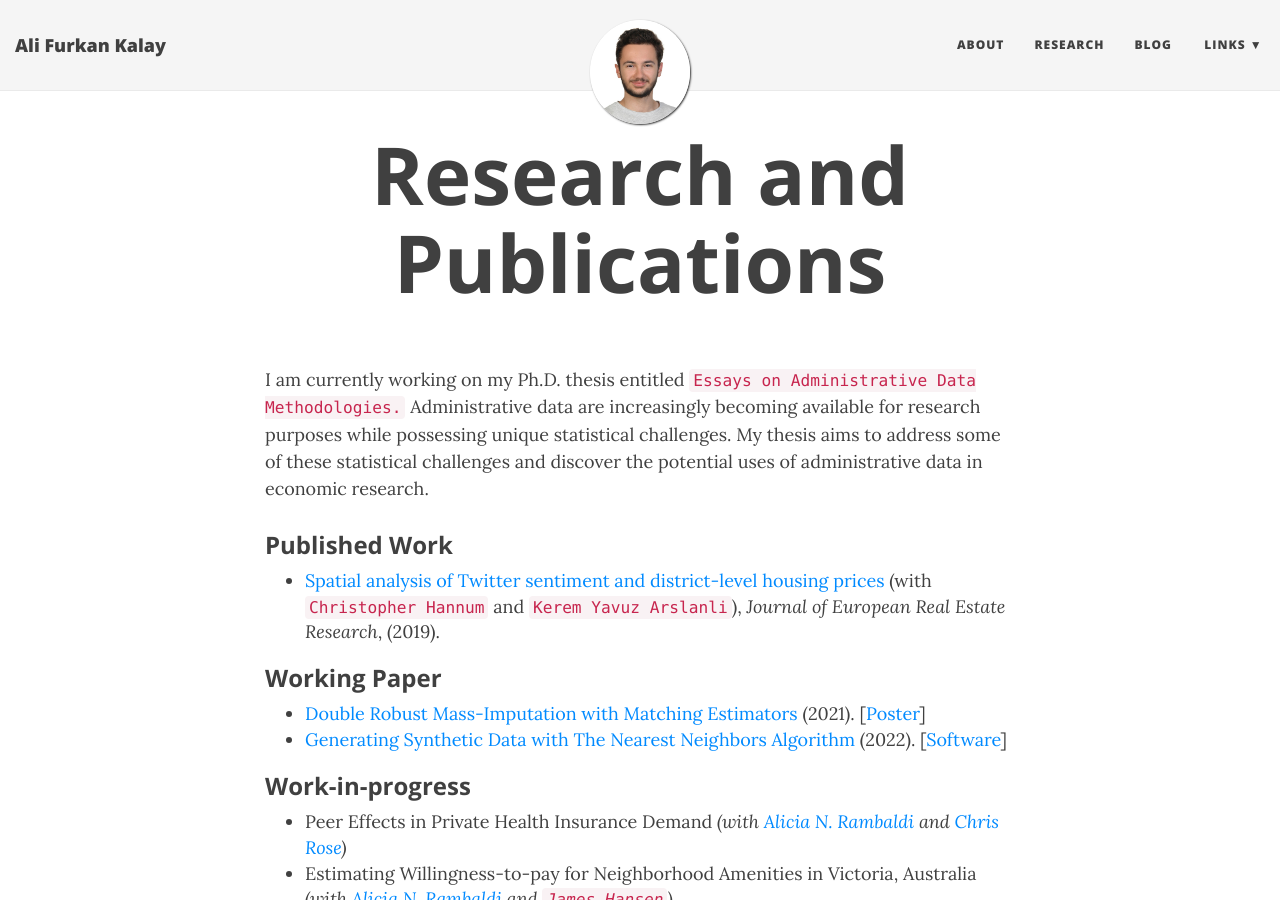
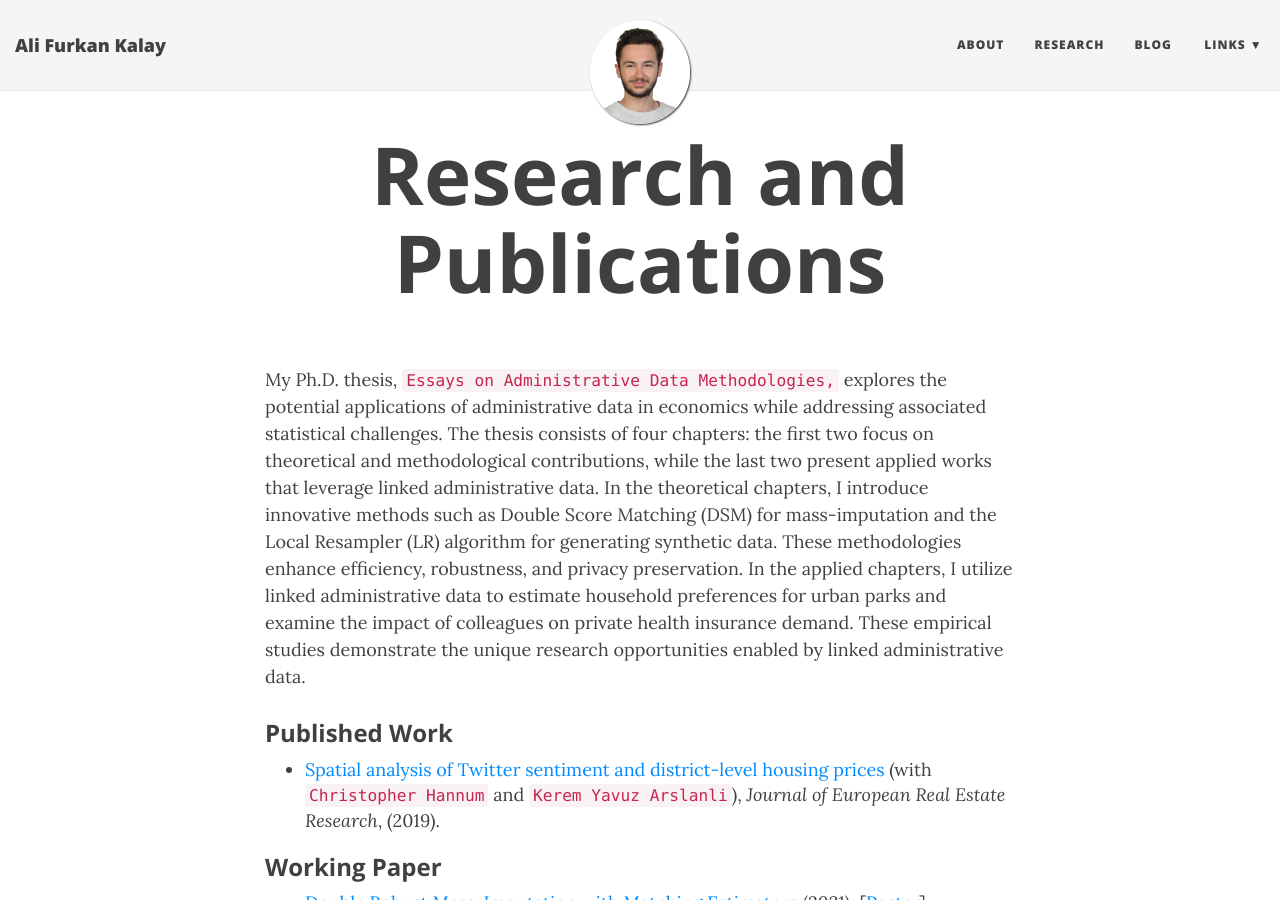
Before and after one commit to alfurka/alfurka.github.io, a Jekyll site: the page built from research.md, in a window 1280 px wide and 900 px high. Built offline with Jekyll 4.4.1, drawn with Linux system fonts in a browser that asks for light colours; nearby versions of some CDN libraries.

Commit message:
Update research.md

```diff
--- a/research.md
+++ b/research.md
@@ -3,7 +3,7 @@
 title: Research and Publications
 ---
 
-I am currently working on my Ph.D. thesis entitled `Essays on Administrative Data Methodologies.` Administrative data are increasingly becoming available for research purposes while possessing unique statistical challenges. My thesis aims to address some of these statistical challenges and discover the potential uses of administrative data in economic research.
+My Ph.D. thesis, `Essays on Administrative Data Methodologies,` explores the potential applications of administrative data in economics while addressing associated statistical challenges. The thesis consists of four chapters: the first two focus on theoretical and methodological contributions, while the last two present applied works that leverage linked administrative data. In the theoretical chapters, I introduce innovative methods such as Double Score Matching (DSM) for mass-imputation and the Local Resampler (LR) algorithm for generating synthetic data. These methodologies enhance efficiency, robustness, and privacy preservation. In the applied chapters, I utilize linked administrative data to estimate household preferences for urban parks and examine the impact of colleagues on private health insurance demand. These empirical studies demonstrate the unique research opportunities enabled by linked administrative data.
 
 ### Published Work
 
```
